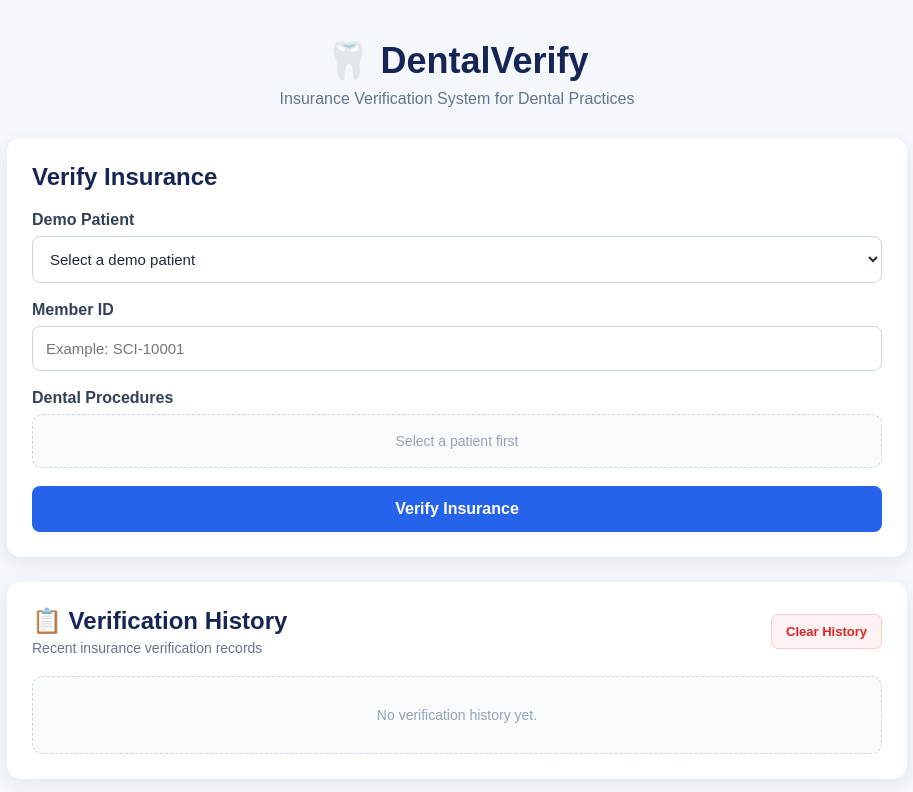
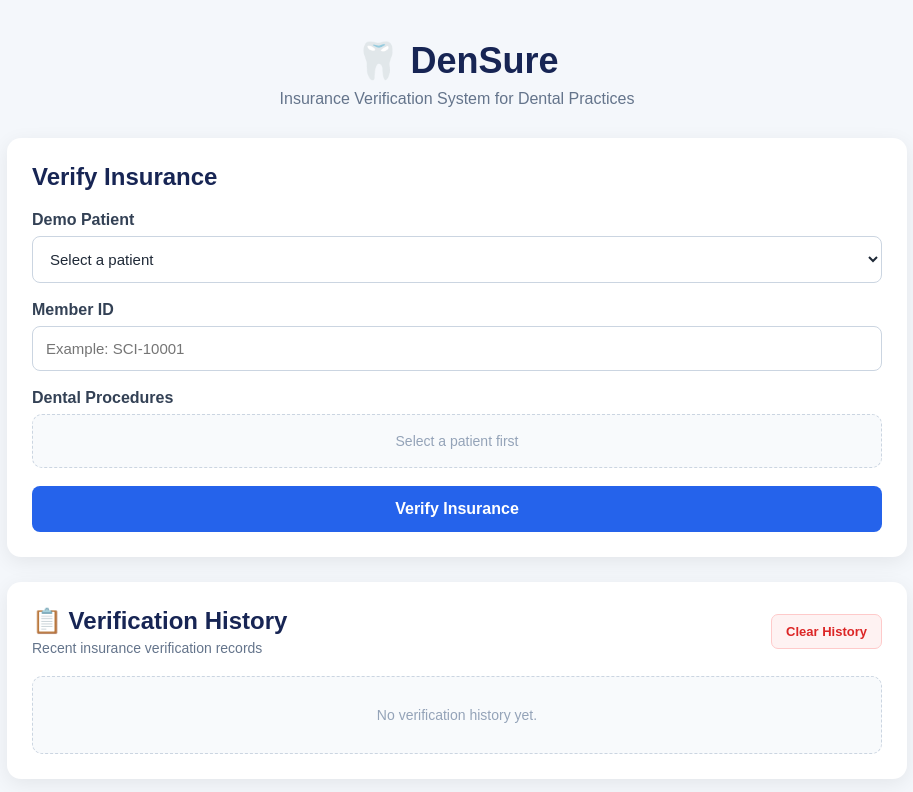
Before and after one commit to aarunimilan/insure-verify, a plain HTML site: page frontend/index.html in a window 1280 px wide. Shown: the whole page, without its empty margins (183-1096 px from the left). Drawn offline with Linux system fonts and the light colour scheme.

Commit message:
Update index.html

```diff
--- a/frontend/index.html
+++ b/frontend/index.html
@@ -5,7 +5,7 @@
     <meta charset="UTF-8">
     <meta name="viewport" content="width=device-width, initial-scale=1.0">
 
-    <title>DentalVerify</title>
+    <title>DenSure</title>
 
     <link rel="stylesheet" href="style.css">
 </head>
@@ -17,7 +17,7 @@
         <!-- Header -->
         <div class="header">
 
-            <h1>🦷 DentalVerify</h1>
+            <h1>🦷 DenSure</h1>
 
             <p>
                 Insurance Verification System for Dental Practices
@@ -42,7 +42,7 @@
                 <select id="demoPatient">
 
                     <option value="">
-                        Select a demo patient
+                        Select a patient
                     </option>
 
                     <option value="SCI-10001">
```
